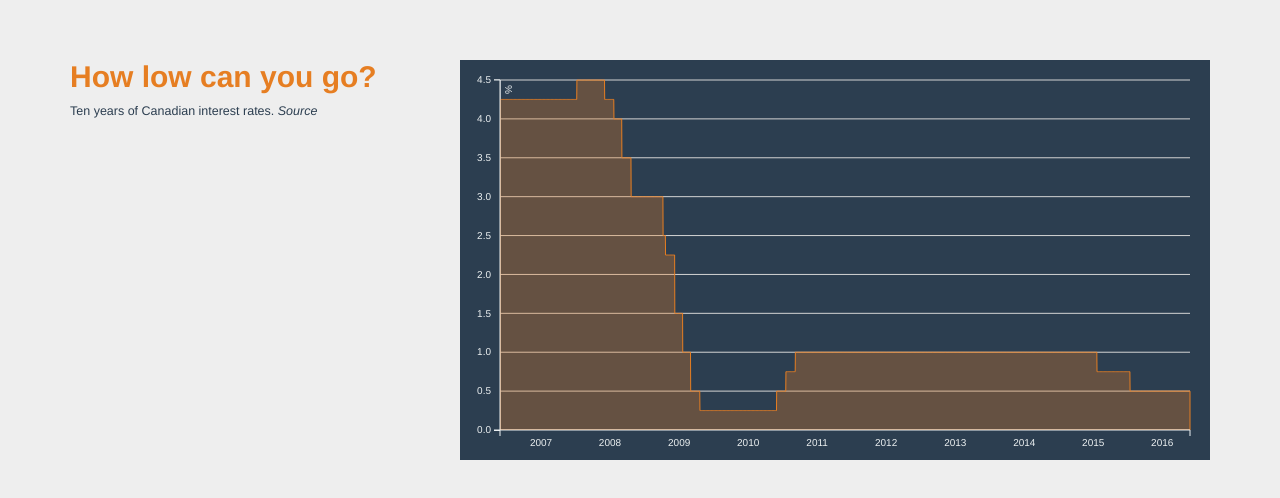
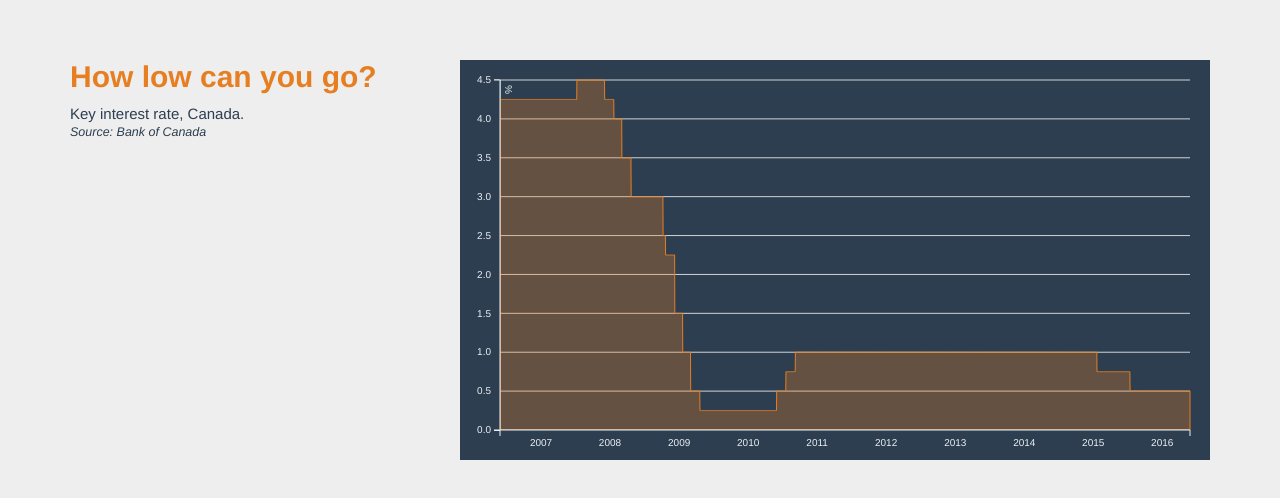
Before and after one commit to radiocontrolled/cdn-interest, a plain HTML site: page index.html in a window 1280 px wide. Drawn offline with Linux system fonts and the light colour scheme.

Commit message:
added readme

```diff
--- a/css/style.less
+++ b/css/style.less
@@ -22,9 +22,13 @@ h1 {
   margin-top: 0;
 }
 
+p.bigger {
+  font-size: 1.5em;
+}
 p  {
   color: @darkBlue;
   font-size: 1.25em;
+  margin-bottom: 0;
 }
 
 a,
@@ -70,8 +74,12 @@ text {
   stroke-width: 0;
 }
 
-@media (max-width:600px) {
+@media (max-width:769px) {
   h1 {
     font-size: 2.75em;
   }
+  p {
+    margin-bottom:1em;
+
+  }
 }
--- a/index.html
+++ b/index.html
@@ -15,11 +15,11 @@
       <div class="row">
         <div class="col-md-4">
           <h1>How low can you go?</h1>
-          <p>
-            Ten years of Canadian interest rates. <a href="http://www.bankofcanada.ca/core-functions/monetary-policy/key-interest-rate/">
-              Source
-            </a>
+          <p class="bigger">
+            Key interest rate, Canada.
           </p>
+          <p><a href="http://www.bankofcanada.ca/core-functions/monetary-policy/key-interest-rate/">
+              Source: Bank of Canada</a></p>
 
         </div>
         <div class="col-md-8">
```
Also changed, not shown: css/style.css, 5 other files.
